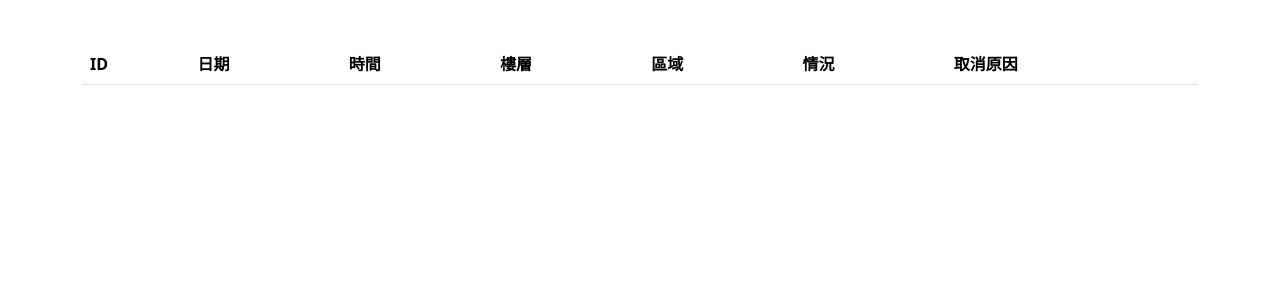
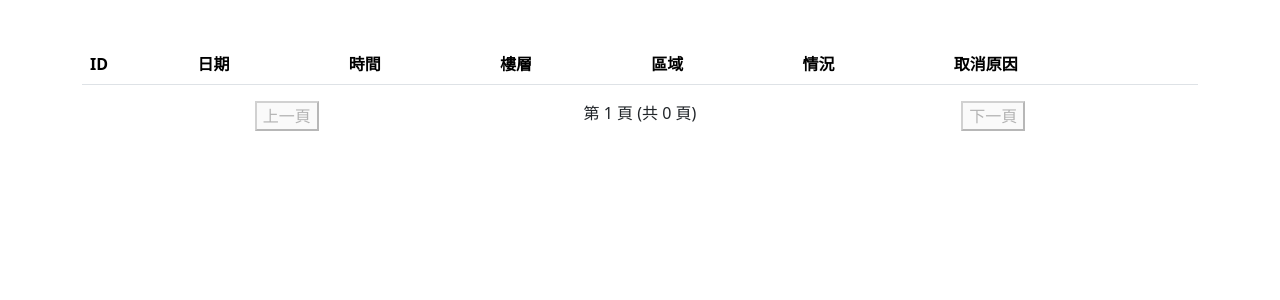
Before and after one commit to dk988860810/AI_course_project, a Flask app: page /table in a window 1280 px wide. Shown: the part 56-356 px from the top of the page. Run offline with Flask 3, Linux system fonts and the light colour scheme; data that the repository does not hold is empty.

Commit message:
modified:   __pycache__/detect_main.cpython-312.pyc 	modified:   detect_main.py 	modified:   static/css/table.css 	modified:   templates/table.html

```diff
--- a/detect_main.py
+++ b/detect_main.py
@@ -174,6 +174,11 @@ def get_data():
         page = request.args.get('page', 1, type=int)
         offset = (page - 1) * 20  # 每頁20筆資料,計算起始位置
 
+        # 獲取總數據條目數
+        count_query = "SELECT COUNT(*) FROM test"
+        cursor.execute(count_query)
+        total_count = cursor.fetchone()[0]
+
         # 從資料庫獲取資料
         query = "SELECT * FROM test ORDER BY id DESC LIMIT 20 OFFSET %s"
         cursor.execute(query, (offset,))
@@ -192,6 +197,9 @@ def get_data():
                 'situation': row[6]
             })
 
+        if result:
+            result[0]['total_count'] = total_count
+
         return jsonify(result)
 
     finally:
--- a/static/css/table.css
+++ b/static/css/table.css
@@ -28,3 +28,16 @@ header {
   #data-table{
     margin-top: 100px;
   }
+
+  .pagination {
+    text-align: center; /* 將內容置中 */
+}
+
+.pagination button {
+    margin: 0 auto; /* 將按鈕置中 */
+    display: block; /* 讓按鈕元素佔據整個父容器的寬度 */
+}
+
+#page-info {
+    margin: 0 10px; /* 可以根據需要進行微調 */
+}
--- a/templates/table.html
+++ b/templates/table.html
@@ -33,21 +33,39 @@
         </table>
     </div>
 
+    <div class="pagination">
+        <button id="prev-page" disabled>上一頁</button>
+        <span id="page-info">第 <span id="current-page">1</span> 頁</span>
+        <button id="next-page">下一頁</button>
+    </div>
+
     <script>
         var currentPage = 1;
+        var totalPages = 1;
 
-        function loadData() {
+        function loadData(page) {
             $.ajax({
                 url: '/get_data',
                 type: 'GET',
                 data: {
-                    page: currentPage
+                    page: page
                 },
-                success: function(data) {
+                success: function (data) {
                     var tableBody = $('#data-table tbody');
                     tableBody.empty();
 
-                    $.each(data, function(index, item) {
+                    if (data.length > 0) {
+                        totalPages = Math.ceil(data[0].total_count / 20);
+                        $('#page-info').html(`第 <span id="current-page">${page}</span> 頁 (共 ${totalPages} 頁)`);
+                        $('#prev-page').prop('disabled', page === 1);
+                        $('#next-page').prop('disabled', page === totalPages);
+                    } else {
+                        $('#page-info').html('第 <span id="current-page">1</span> 頁 (共 0 頁)');
+                        $('#prev-page').prop('disabled', true);
+                        $('#next-page').prop('disabled', true);
+                    }
+
+                    $.each(data, function (index, item) {
                         var row = $('<tr>');
                         row.append($('<td>').text(item.id));
                         row.append($('<td>').text(item.date));
@@ -62,9 +80,24 @@
             });
         }
 
-        $(document).ready(function() {
-            loadData();
+        $(document).ready(function () {
+            loadData(1);
+
+            $('#prev-page').click(function () {
+                if (currentPage > 1) {
+                    currentPage--;
+                    loadData(currentPage);
+                }
+            });
+
+            $('#next-page').click(function () {
+                if (currentPage < totalPages) {
+                    currentPage++;
+                    loadData(currentPage);
+                }
+            });
         });
     </script>
 </body>
+
 </html>
```
